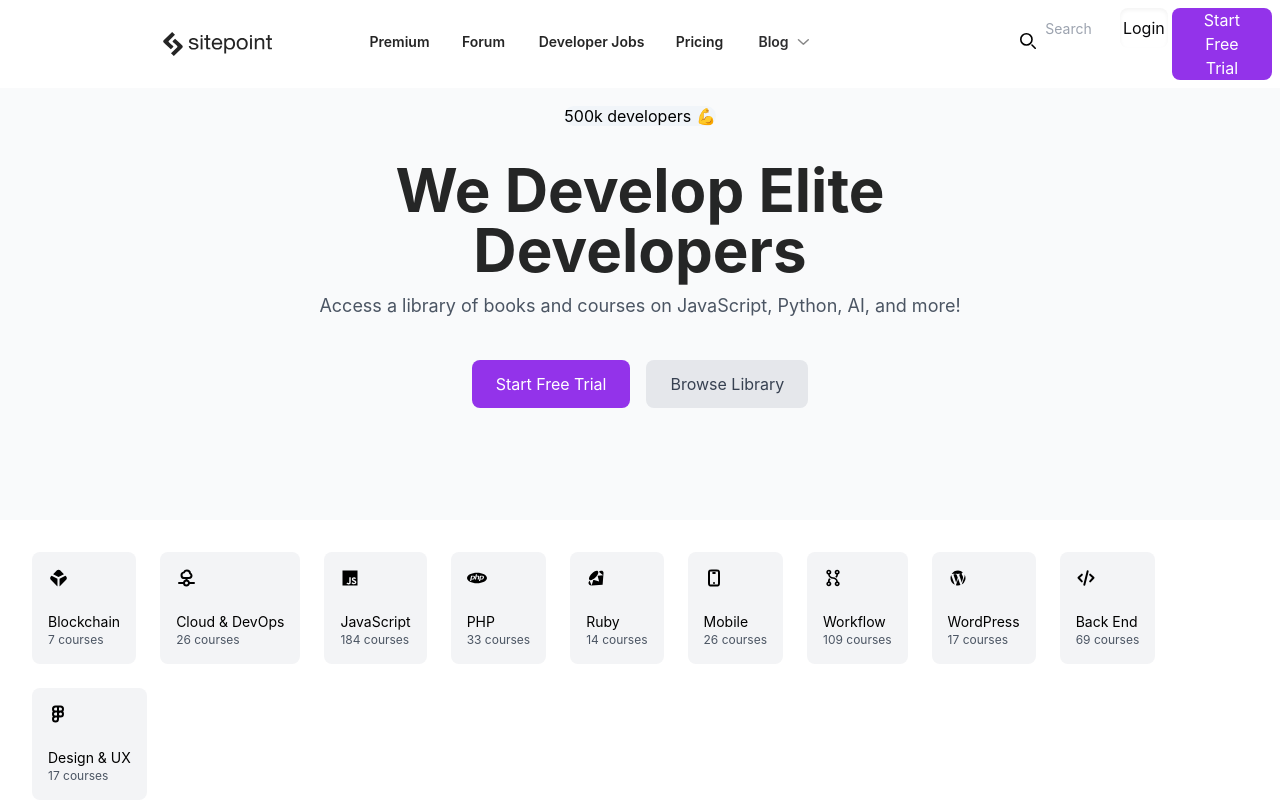
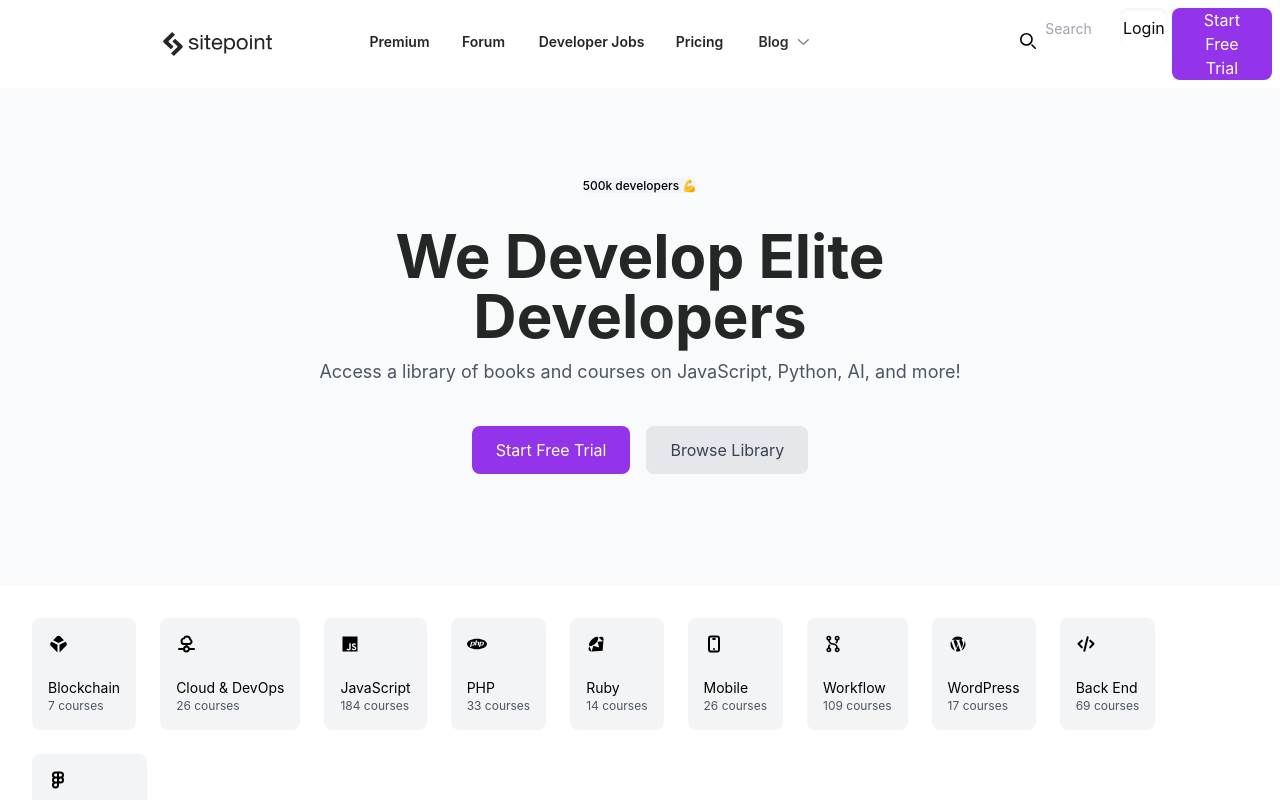
Before and after one commit to ThiliniNiluka/tailwindcss-practice, a React (Create React App) app: page / in a window 1280 px wide. Shown: the top 800 px of the page. Built offline with nearby package versions, Linux system fonts and the light colour scheme.

Commit message:
update FirstSection.js

```diff
--- a/src/components/FirstSection.js
+++ b/src/components/FirstSection.js
@@ -3,8 +3,8 @@
 const FirstSection = () => {
   return (
     <section className="py-16 text-center bg-gray-50">
-      <div className="px-3 py-3 -mb-0.7 mt-7">
-      <label className='font-sans text-center text-black text-opacity-100 border-solid rounded-full  text-bold bg-slate-100 leading-border-text'>
+      <div className="px-3 py-3 mt-24 -mb-0.5">
+      <label className='font-sans text-xs font-medium text-center text-black text-opacity-100 border-solid rounded-full bg-slate-100 leading-border-text'>
           500k developers 💪
       </label>
       </div>
```
